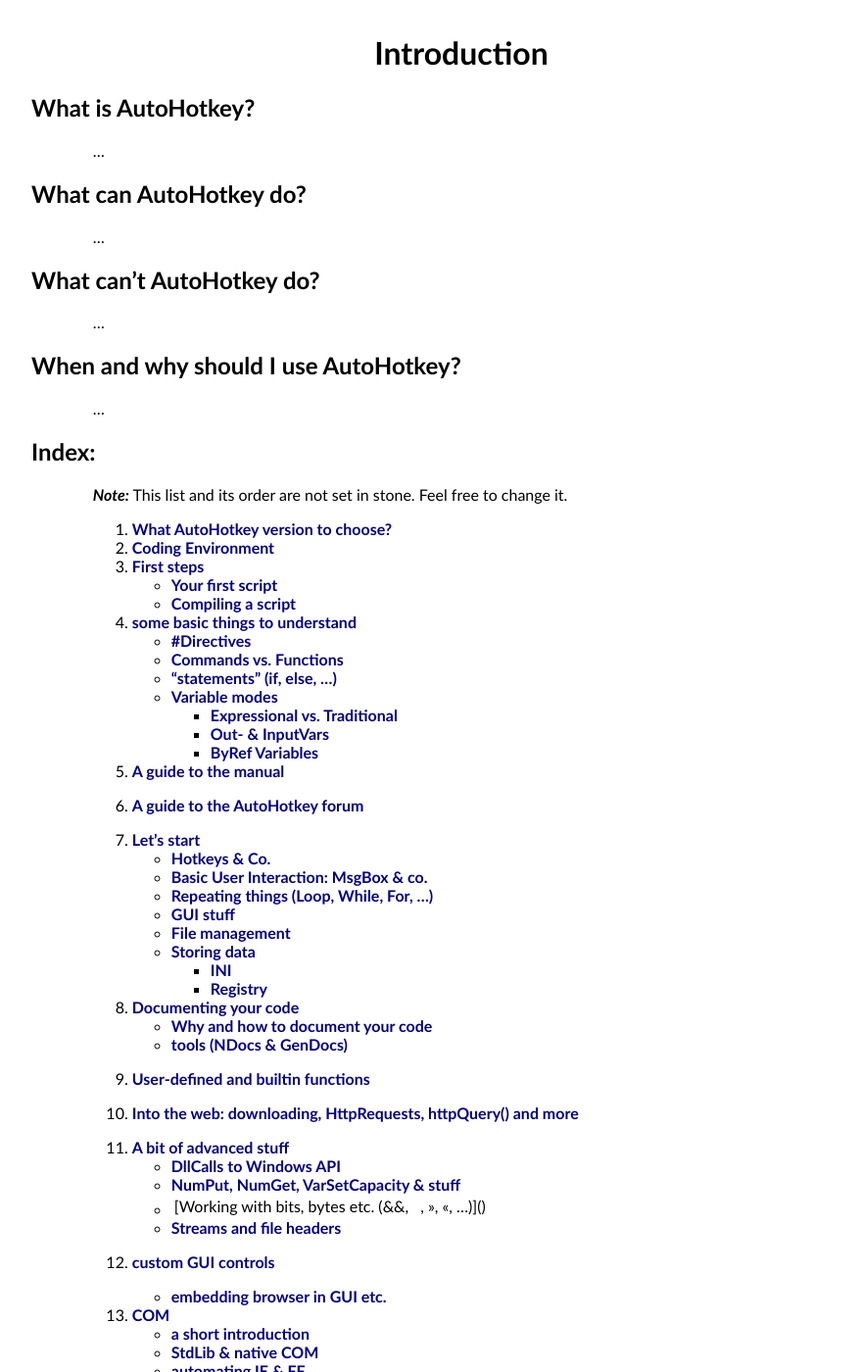
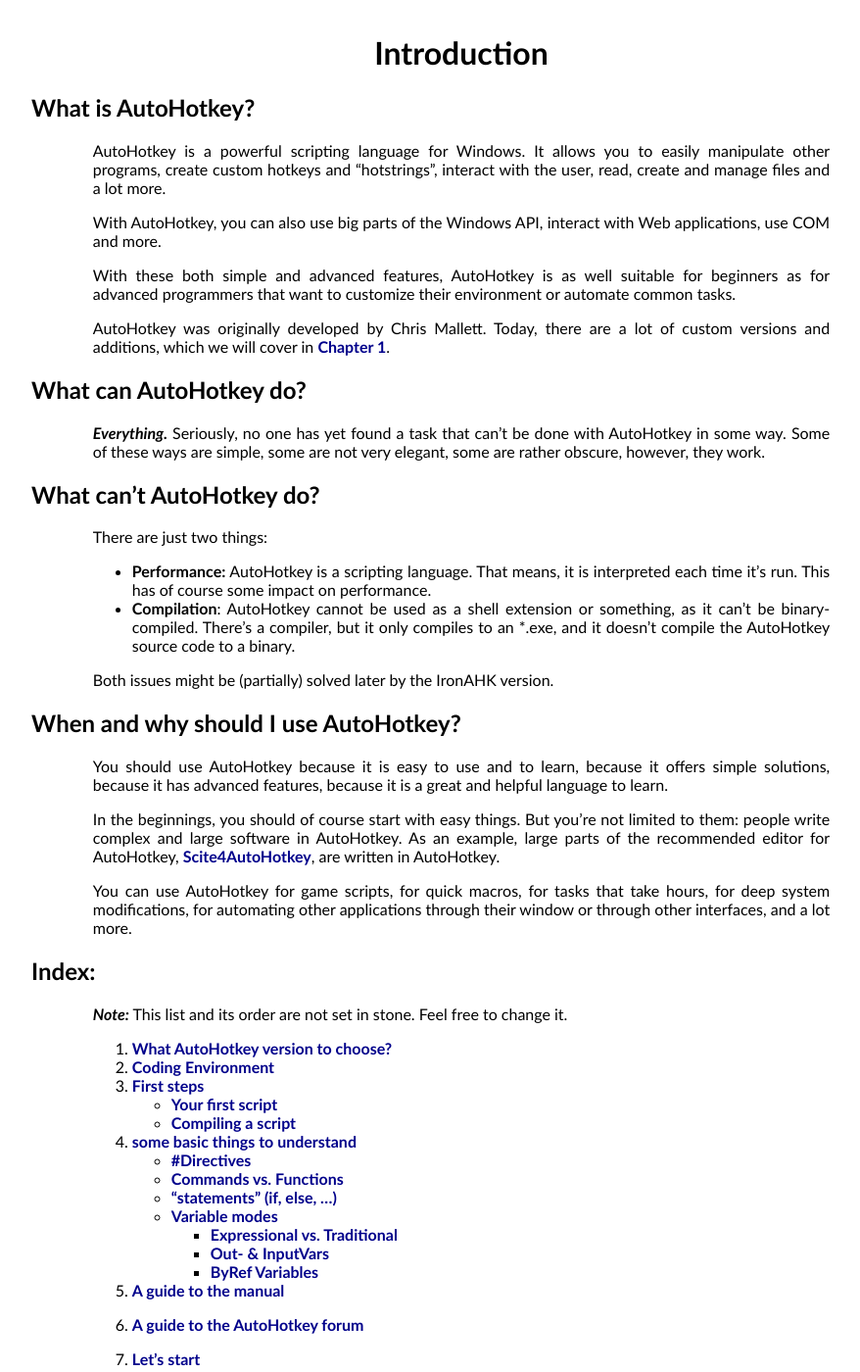
Before and after one commit to maul-esel/ahkbook, a Jekyll site: the page built from en/_posts/2011-10-29-Introduction.markdown, in a window 1280 px wide and 1400 px high. Shown: the whole window at 98% size, without its empty margins (169-1047 px from the left). Built offline with Jekyll 4.4.1, drawn with Linux system fonts in a browser that asks for light colours.

Commit message:
add 'What is AHK?' etc. sections

```diff
--- a/en/_posts/2011-10-29-Introduction.markdown
+++ b/en/_posts/2011-10-29-Introduction.markdown
@@ -7,16 +7,31 @@ permalink: /en/Introduction.html
 # Introduction
 
 ## What is AutoHotkey?
-...
+AutoHotkey is a powerful scripting language for Windows. It allows you to easily manipulate other programs, create custom hotkeys and "hotstrings", interact with the user, read, create and manage files and a lot more.
+
+With AutoHotkey, you can also use big parts of the Windows API, interact with Web applications, use COM and more.
+
+With these both simple and advanced features, AutoHotkey is as well suitable for beginners as for advanced programmers that want to customize their environment or automate common tasks.
+
+AutoHotkey was originally developed by Chris Mallett. Today, there are a lot of custom versions and additions, which we will cover in [Chapter 1](What-Version-To-Choose.html).
 
 ## What can AutoHotkey do?
-...
+***Everything.*** Seriously, no one has yet found a task that can't be done with AutoHotkey in some way. Some of these ways are simple, some are not very elegant, some are rather obscure, however, they work.
 
 ## What can't AutoHotkey do?
-...
+There are just two things:
+* **Performance:** AutoHotkey is a scripting language. That means, it is interpreted each time it's run. This has of course some impact on performance.
+* **Compilation**: AutoHotkey cannot be used as a shell extension or something, as it can't be binary-compiled. There's a compiler, but it only compiles to an \*.exe, and it doesn't compile the AutoHotkey source code to a binary.
+
+Both issues might be (partially) solved later by the IronAHK version.
+
 
 ## When and why should I use AutoHotkey?
-...
+You should use AutoHotkey because it is easy to use and to learn, because it offers simple solutions, because it has advanced features, because it is a great and helpful language to learn.
+
+In the beginnings, you should of course start with easy things. But you're not limited to them: people write complex and large software in AutoHotkey. As an example, large parts of the recommended editor for AutoHotkey, [Scite4AutoHotkey](), are written in AutoHotkey.
+
+You can use AutoHotkey for game scripts, for quick macros, for tasks that take hours, for deep system modifications, for automating other applications through their window or through other interfaces, and a lot more.
 
 ## Index:
 ***Note:*** This list and its order are not set in stone. Feel free to change it.
```
